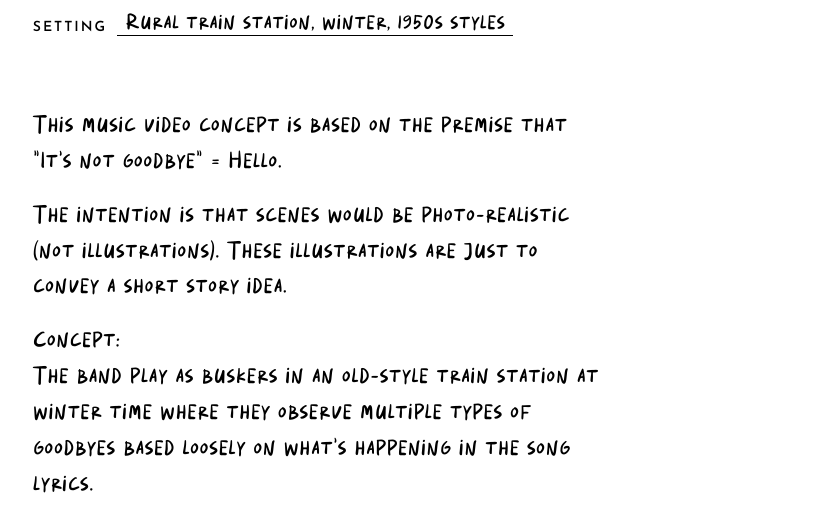
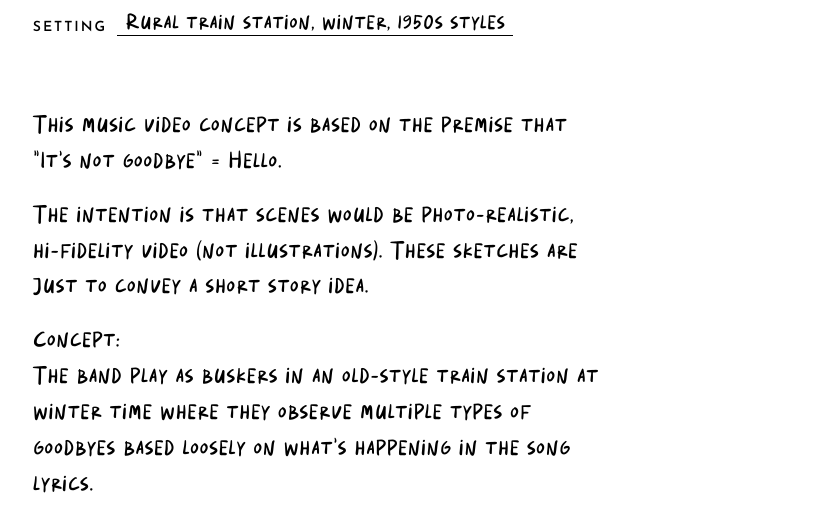
Before and after one commit to smnlcck/gatsby-storyboard, a plain HTML site: page index.html in a window 1280 px wide. Shown: the part 283-800 px from the top of the page, without its empty margins (44-873 px from the left). Drawn offline with Linux system fonts and the light colour scheme.

Commit message:
Update intro wording on video fidelity
Co-Authored-By: Claude Opus 5.5 <noreply@anthropic.com>
Claude-Session: https://claude.ai/code/session_014XUv3xFvqbnBBb1qfsw3Nc

```diff
--- a/index.html
+++ b/index.html
@@ -44,7 +44,7 @@ footer{padding:4vw 6vw;border-top:1px solid var(--line);color:var(--muted);font-
   <div class="eyebrow">Gatsby — Music video</div>
   <h1>Storyboard</h1>
   <div class="fields"><span><b>Project</b><i>It's Not Goodbye</i></span><span><b>Frames</b><i>16 keyframes</i></span><span><b>Aspect</b><i>16:9</i></span><span><b>Setting</b><i>Rural train station, winter, 1950s styles</i></span></div>
-<div class="intro"><p>This music video concept is based on the premise that "It's not goodbye" = Hello.</p><p>The intention is that scenes would be photo-realistic (not illustrations). These illustrations are just to convey a short story idea.</p><p>Concept:<br>The band play as buskers in an old-style train station at winter time where they observe multiple types of goodbyes based loosely on what's happening in the song lyrics.</p><p>Most scenes can be generated using AI; but the band scenes can be real - shot at Malahide Train Station.</p><p>The linear story is the band playing and observing goodbyes. The subplot is the story of the old man.</p></div>
+<div class="intro"><p>This music video concept is based on the premise that "It's not goodbye" = Hello.</p><p>The intention is that scenes would be photo-realistic, hi-fidelity video (not illustrations). These sketches are just to convey a short story idea.</p><p>Concept:<br>The band play as buskers in an old-style train station at winter time where they observe multiple types of goodbyes based loosely on what's happening in the song lyrics.</p><p>Most scenes can be generated using AI; but the band scenes can be real - shot at Malahide Train Station.</p><p>The linear story is the band playing and observing goodbyes. The subplot is the story of the old man.</p></div>
 </header>
 <main class="grid">
 <article class="card">
```
